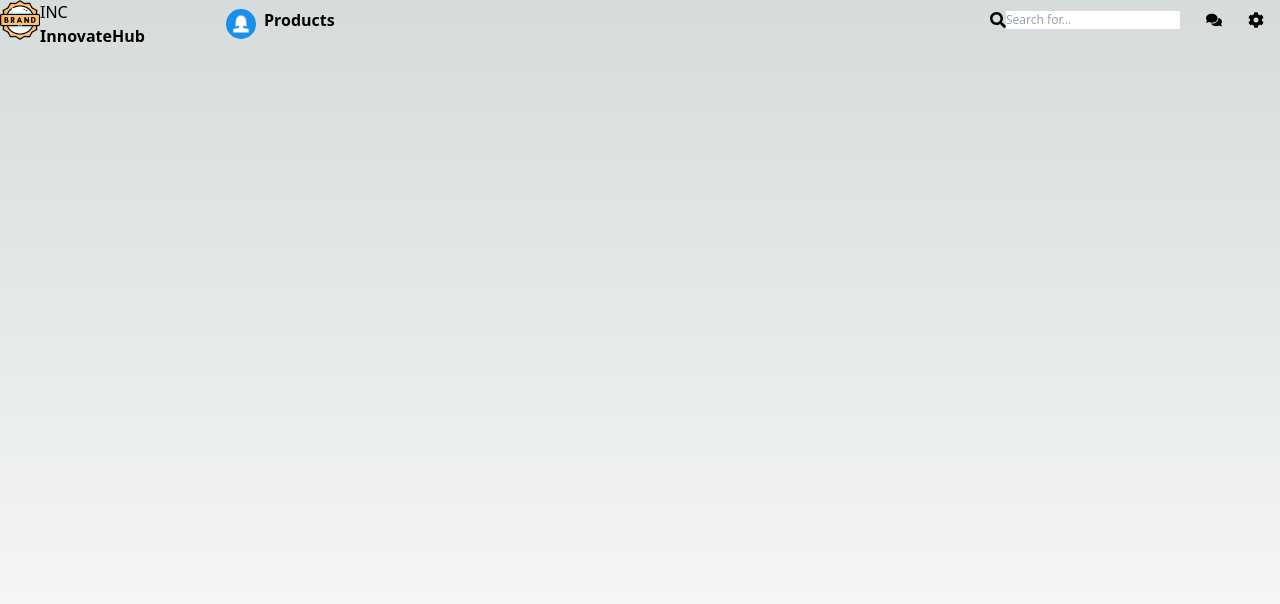
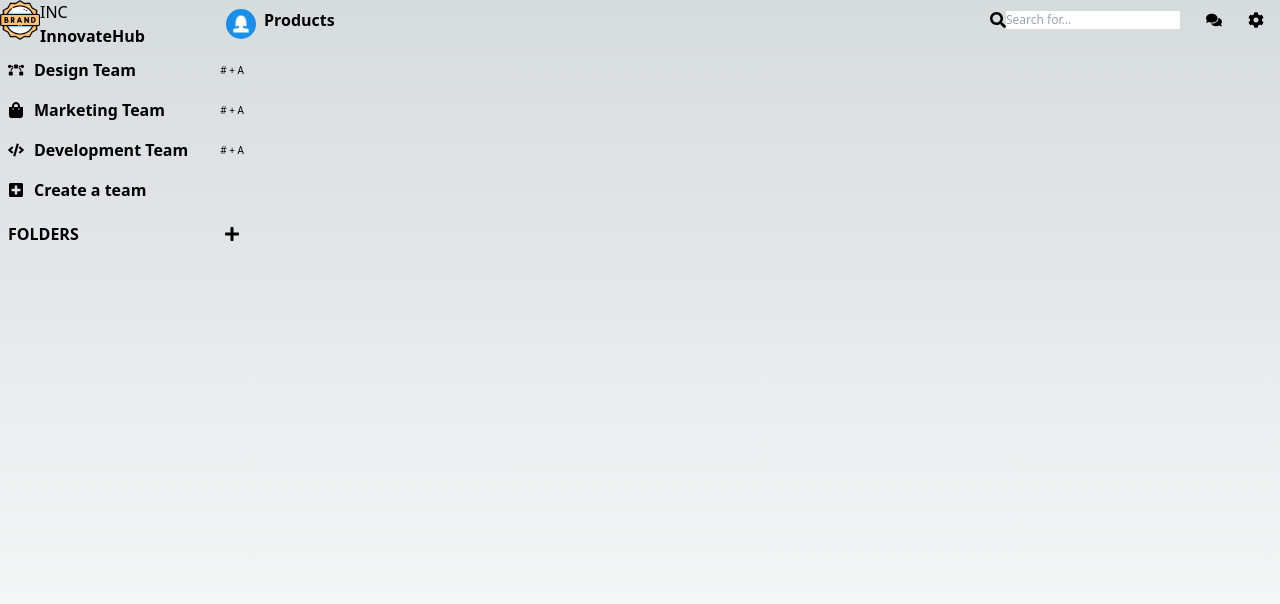
Before and after one commit to faraz-github/K-Rite-ProjMgmt-Task-v1, a Next.js app: page /dashboard in a window 1280 px wide. Shown: the top 604 px of the page. Built offline with nearby package versions, Linux system fonts and the light colour scheme.

Commit message:
Create teams, some improvements

```diff
--- a/src/components/SidePanel.jsx
+++ b/src/components/SidePanel.jsx
@@ -1,9 +1,26 @@
 import styled from "styled-components";
+import Image from "next/image";
 
 import Header from "./Header";
 import DashboardTitle from "./header-components/DashboardTitle";
 import Avatar from "./ui-components/Avatar";
-import Image from "next/image";
+import Teams from "./header-components/Teams";
+import IconAndTitleText from "./ui-components/IconAndTitleText";
+import HeadingLevelThreeText from "./typography/HeadingLevelThree";
+import Shortcut from "./ui-components/Shortcut";
+import IconOnlyButton from "./ui-components/IconOnlyButton";
+
+import { FaShoppingBag } from "react-icons/fa";
+import { FaBezierCurve } from "react-icons/fa";
+import { FaCode } from "react-icons/fa";
+import { FaPlusSquare } from "react-icons/fa";
+import { FaPlus } from "react-icons/fa";
+
+const FlexDivCenterSpaceBetween = styled.div`
+  display: flex;
+  align-items: center;
+  justify-content: space-between;
+`;
 
 const SidePanelContainer = styled.div`
   width: 25%;
@@ -39,6 +56,41 @@ const SidePanel = ({ isOpen }) => {
           />
         </Avatar>
       </Header>
+      <>
+        <Teams padding="8px">
+          <IconAndTitleText>
+            <FaBezierCurve />
+            <HeadingLevelThreeText>Design Team</HeadingLevelThreeText>
+          </IconAndTitleText>
+          <Shortcut keyOne={"#"} operatorKey={"+"} keyTwo={"A"} />
+        </Teams>
+        <Teams padding="8px">
+          <IconAndTitleText>
+            <FaShoppingBag />
+            <HeadingLevelThreeText>Marketing Team</HeadingLevelThreeText>
+          </IconAndTitleText>
+          <Shortcut keyOne={"#"} operatorKey={"+"} keyTwo={"A"} />
+        </Teams>
+        <Teams padding="8px">
+          <IconAndTitleText>
+            <FaCode />
+            <HeadingLevelThreeText>Development Team</HeadingLevelThreeText>
+          </IconAndTitleText>
+          <Shortcut keyOne={"#"} operatorKey={"+"} keyTwo={"A"} />
+        </Teams>
+        <Teams padding="8px" dimmed>
+          <IconAndTitleText>
+            <FaPlusSquare />
+            <HeadingLevelThreeText dimmed>Create a team</HeadingLevelThreeText>
+          </IconAndTitleText>
+        </Teams>
+      </>
+      <FlexDivCenterSpaceBetween style={{ padding: "8px" }}>
+        <HeadingLevelThreeText dimmed>FOLDERS</HeadingLevelThreeText>
+        <IconOnlyButton onClick={() => alert("Add OnClick")}>
+          <FaPlus color="var(--dimmed)" />
+        </IconOnlyButton>
+      </FlexDivCenterSpaceBetween>
     </SidePanelContainer>
   );
 };
--- a/src/components/ViewPanel.jsx
+++ b/src/components/ViewPanel.jsx
@@ -30,10 +30,10 @@ const ViewPanel = () => {
         <HeadingLevelOneText>Products</HeadingLevelOneText>
         <HorizontalStack gap="10px">
           <Search />
-          <IconOnlyButton onClick={() => alert("Add OnClick")}>
+          <IconOnlyButton outlined onClick={() => alert("Add OnClick")}>
             <FaComments />
           </IconOnlyButton>
-          <IconOnlyButton onClick={() => alert("Add OnClick")}>
+          <IconOnlyButton outlined onClick={() => alert("Add OnClick")}>
             <FaCog />
           </IconOnlyButton>
         </HorizontalStack>
--- /dev/null
+++ b/src/components/header-components/Teams.jsx
@@ -0,0 +1,32 @@
+import { Children } from "react";
+import styled from "styled-components";
+
+const TeamsContainer = styled.div`
+  display: flex;
+  align-items: center;
+  justify-content: space-between;
+  border-bottom: 1px solid var(--surface-border);
+  color: var(--heading-font-color);
+`;
+
+const TeamsLeftChild = styled.div`
+  flex-grow: 1;
+`;
+const TeamsRightChild = styled.div``;
+
+const Teams = ({ children, padding, dimmed }) => {
+  const [firstChild, secondChild, ...restChildren] = Children.toArray(children);
+  return (
+    <TeamsContainer
+      style={{
+        padding: padding,
+        color: dimmed ? "var(--dimmed)" : "var(--heading-font-color)",
+      }}
+    >
+      <TeamsLeftChild>{firstChild}</TeamsLeftChild>
+      <TeamsRightChild>{secondChild}</TeamsRightChild>
+    </TeamsContainer>
+  );
+};
+
+export default Teams;
--- a/src/components/typography/HeadingLevelOne.jsx
+++ b/src/components/typography/HeadingLevelOne.jsx
@@ -7,8 +7,14 @@ const HeadingLevelOneTypography = styled.h1`
   margin: 0;
 `;
 
-const HeadingLevelOneText = ({ children }) => {
-  return <HeadingLevelOneTypography>{children}</HeadingLevelOneTypography>;
+const HeadingLevelOneText = ({ children, dimmed }) => {
+  return (
+    <HeadingLevelOneTypography
+      style={{ color: dimmed ? "var(--dimmed)" : "var(--heading-font-color)" }}
+    >
+      {children}
+    </HeadingLevelOneTypography>
+  );
 };
 
 export default HeadingLevelOneText;
--- /dev/null
+++ b/src/components/typography/HeadingLevelThree.jsx
@@ -0,0 +1,20 @@
+import styled from "styled-components";
+
+const HeadingLevelThreeTypography = styled.h3`
+  font-size: var(--headinglevelthree-font-size);
+  color: var(--heading-font-color);
+  font-weight: 700;
+  margin: 0;
+`;
+
+const HeadingLevelThreeText = ({ children, dimmed }) => {
+  return (
+    <HeadingLevelThreeTypography
+      style={{ color: dimmed ? "var(--dimmed)" : "var(--heading-font-color)" }}
+    >
+      {children}
+    </HeadingLevelThreeTypography>
+  );
+};
+
+export default HeadingLevelThreeText;
--- a/src/components/typography/HeadingLevelTwo.jsx
+++ b/src/components/typography/HeadingLevelTwo.jsx
@@ -2,13 +2,19 @@ import styled from "styled-components";
 
 const HeadingLevelTwoTypography = styled.h2`
   font-size: var(--headingleveltwo-font-size);
-  color: var(--headingleveltwo-font-color);
+  color: var(--heading-font-color);
   font-weight: 700;
   margin: 0;
 `;
 
-const HeadingLevelTwoText = ({ children }) => {
-  return <HeadingLevelTwoTypography>{children}</HeadingLevelTwoTypography>;
+const HeadingLevelTwoText = ({ children, dimmed }) => {
+  return (
+    <HeadingLevelTwoTypography
+      style={{ color: dimmed ? "var(--dimmed)" : "var(--heading-font-color)" }}
+    >
+      {children}
+    </HeadingLevelTwoTypography>
+  );
 };
 
 export default HeadingLevelTwoText;
--- /dev/null
+++ b/src/components/ui-components/IconAndTitleText.jsx
@@ -0,0 +1,22 @@
+import { Children } from "react";
+import styled from "styled-components";
+import HorizontalStack from "./HorizontalStack";
+
+const IconAndTitleTextContainer = styled.div`
+  display: flex;
+  align-items: center;
+  gap: 10px;
+`;
+
+const IconAndTitleText = ({ children }) => {
+  const [firstChild, secondChild, ...restChildren] = Children.toArray(children);
+
+  return (
+    <IconAndTitleTextContainer>
+      {firstChild}
+      {secondChild}
+    </IconAndTitleTextContainer>
+  );
+};
+
+export default IconAndTitleText;
--- a/src/components/ui-components/IconOnlyButton.jsx
+++ b/src/components/ui-components/IconOnlyButton.jsx
@@ -2,17 +2,21 @@ import styled from "styled-components";
 
 const IconOnlyPressButton = styled.button`
   background-color: var(--white);
-  border: none;
   padding: 8px;
   cursor: pointer;
   border-radius: var(--surface-radius);
+  border: none;
   outline: none;
-  box-shadow: var(--outline-shadow);
 `;
 
-const IconOnlyButton = ({ children, onClick }) => {
+const IconOnlyButton = ({ children, onClick, outlined }) => {
   return (
-    <IconOnlyPressButton onClick={onClick}>{children}</IconOnlyPressButton>
+    <IconOnlyPressButton
+      style={{ boxShadow: outlined ? "var(--outline-shadow)" : "none" }}
+      onClick={onClick}
+    >
+      {children}
+    </IconOnlyPressButton>
   );
 };
 
--- /dev/null
+++ b/src/components/ui-components/Shortcut.jsx
@@ -0,0 +1,19 @@
+import styled from "styled-components";
+
+const ShortcutContainer = styled.div`
+  background-color: var(--shortcut-bg);
+  border: 1px solid var(--surface-border);
+  padding: 4px;
+  font-size: 10px;
+  border-radius: var(--surface-radius);
+`;
+
+const Shortcut = ({ keyOne, operatorKey, keyTwo }) => {
+  return (
+    <ShortcutContainer>
+      {`${keyOne}${operatorKey ? ` ${operatorKey} ` : ` `}${keyTwo}`}
+    </ShortcutContainer>
+  );
+};
+
+export default Shortcut;
```
